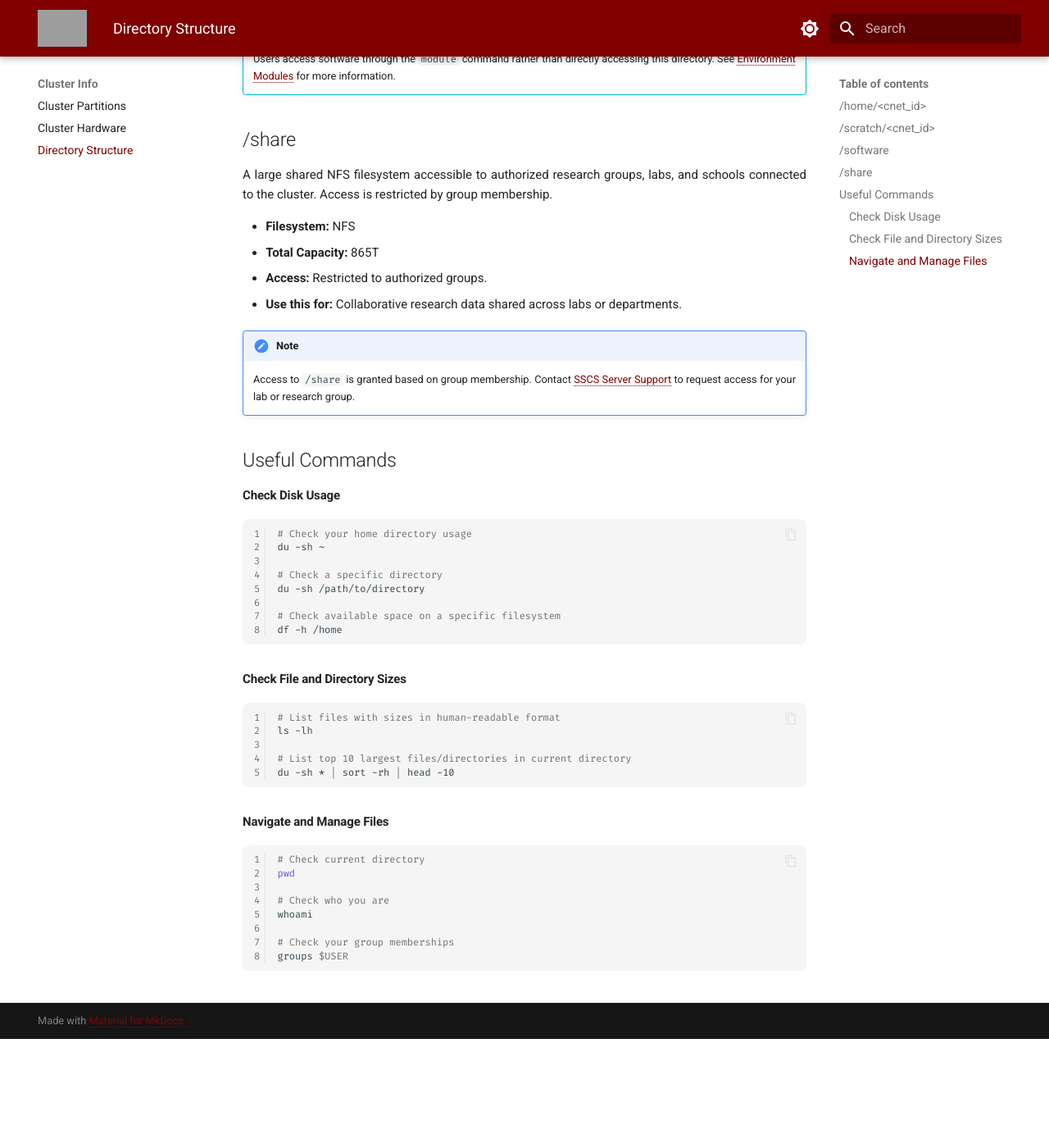
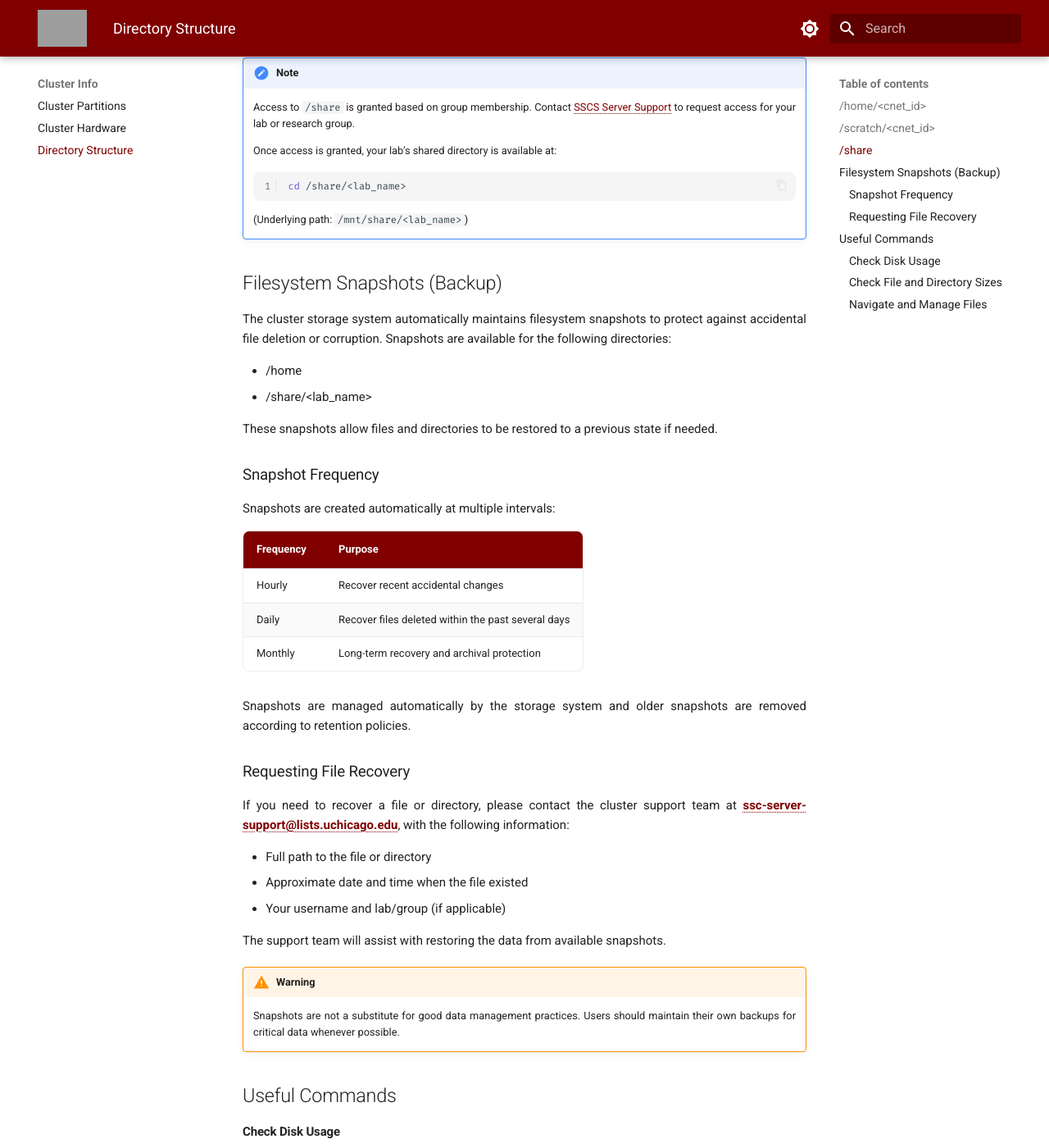
Before and after one commit to uchicago-ssd-sscs/hpc-docs, an MkDocs documentation site: the page built from docs/hardware/directory-structure.md, in a window 1280 px wide and 1400 px high, scrolled down 1217 px. Shown: the whole window at 82% size. Built offline with MkDocs 1.6.1 and Material for MkDocs 9.7.7, drawn with Linux system fonts in a browser that asks for light colours; before the commit the page ends 2484 px from its top, so only the background shows below that; some of the changed text lies outside the part shown; grey boxes are pictures that could not be loaded.

Commit message:
Added information on Snapshots

````diff
--- a/docs/hardware/directory-structure.md
+++ b/docs/hardware/directory-structure.md
@@ -29,7 +29,26 @@ A high-capacity local disk available exclusively on compute nodes, intended for
 ??? warning "Temporary Storage"
     `/scratch` is local to each compute node and is not shared across nodes. Copy any results you wish to keep back to `/home` or `/share` before your job ends, as data may not persist after the job completes.
 
-## /software
+??? info "Accessing `/scratch/<cnet_id>`"
+    1. Run a job via `srun` (see [Submitting Jobs](./../../jobs/submitting-jobs/#srun))
+    ```bash
+    srun <cli-options> --pty /bin/bash
+    cd /scratch/<cnet_id>
+    ```
+    2. Create a job via `sbatch` and SSH into compute node (see [Submitting Jobs](./../../jobs/submitting-jobs/#sbatch) & [SSH into running jobs](./../../jobs/monitoring-and-managing-jobs/#ssh-into-running-jobs))
+    ```bash
+    $ sbatch first-job.sh
+    Submitted batch job 946393
+
+    $ squeue -u $USER -o "%.18i %.9P %.20j %.10u %.2t %.10M %.6D %R"
+    Get the Node name
+
+    $ ssh <nodename>
+
+    cd /scratch/<cnet_id>
+    ```
+
+<!-- ## /software
 
 Houses all centrally managed software available on the cluster, maintained by the SSCS Cluster Admin team. Software is made accessible via the **Environment Modules** system.
 
@@ -38,7 +57,7 @@ Houses all centrally managed software available on the cluster, maintained by th
 - **Access:** Restricted — managed by SSCS administrators.
 
 !!! info "Loading Software"
-    Users access software through the `module` command rather than directly accessing this directory. See [Environment Modules](./../../software/modules/#softare-environment-modules) for more information.
+    Users access software through the `module` command rather than directly accessing this directory. See [Environment Modules](./../../software/modules/#softare-environment-modules) for more information. -->
 
 
 ## /share
@@ -46,13 +65,51 @@ Houses all centrally managed software available on the cluster, maintained by th
 A large shared NFS filesystem accessible to authorized research groups, labs, and schools connected to the cluster. Access is restricted by group membership.
 
 - **Filesystem:** NFS
-- **Total Capacity:** 865T
 - **Access:** Restricted to authorized groups.
 - **Use this for:** Collaborative research data shared across labs or departments.
 
 !!! note
     Access to `/share` is granted based on group membership. Contact [SSCS Server Support](mailto:ssc-server-support@lists.uchicago.edu) to request access for your lab or research group.
 
+    Once access is granted, your lab’s shared directory is available at:
+    ```bash
+    cd /share/<lab_name>
+    ```
+    (Underlying path: `/mnt/share/<lab_name>`)
+
+## Filesystem Snapshots (Backup)
+
+The cluster storage system automatically maintains filesystem snapshots to protect against accidental file deletion or corruption. Snapshots are available for the following directories:
+
+- /home
+- /share/<lab_name\>
+
+These snapshots allow files and directories to be restored to a previous state if needed.
+
+### Snapshot Frequency
+
+Snapshots are created automatically at multiple intervals:
+
+| Frequency | Purpose |
+|----------|---------|
+| Hourly | Recover recent accidental changes |
+| Daily | Recover files deleted within the past several days |
+| Monthly | Long-term recovery and archival protection |
+
+Snapshots are managed automatically by the storage system and older snapshots are removed according to retention policies.
+
+### Requesting File Recovery
+
+If you need to recover a file or directory, please contact the cluster support team at [**ssc-server-support@lists.uchicago.edu**](mailto:ssc-server-support@lists.uchicago.edu), with the following information:
+
+- Full path to the file or directory
+- Approximate date and time when the file existed
+- Your username and lab/group (if applicable)
+
+The support team will assist with restoring the data from available snapshots.
+
+!!! warning
+    Snapshots are not a substitute for good data management practices. Users should maintain their own backups for critical data whenever possible.
 
 ## Useful Commands
 
````
Also changed, not shown: other parts of docs/hardware/directory-structure.md (+1 -1 lines).
